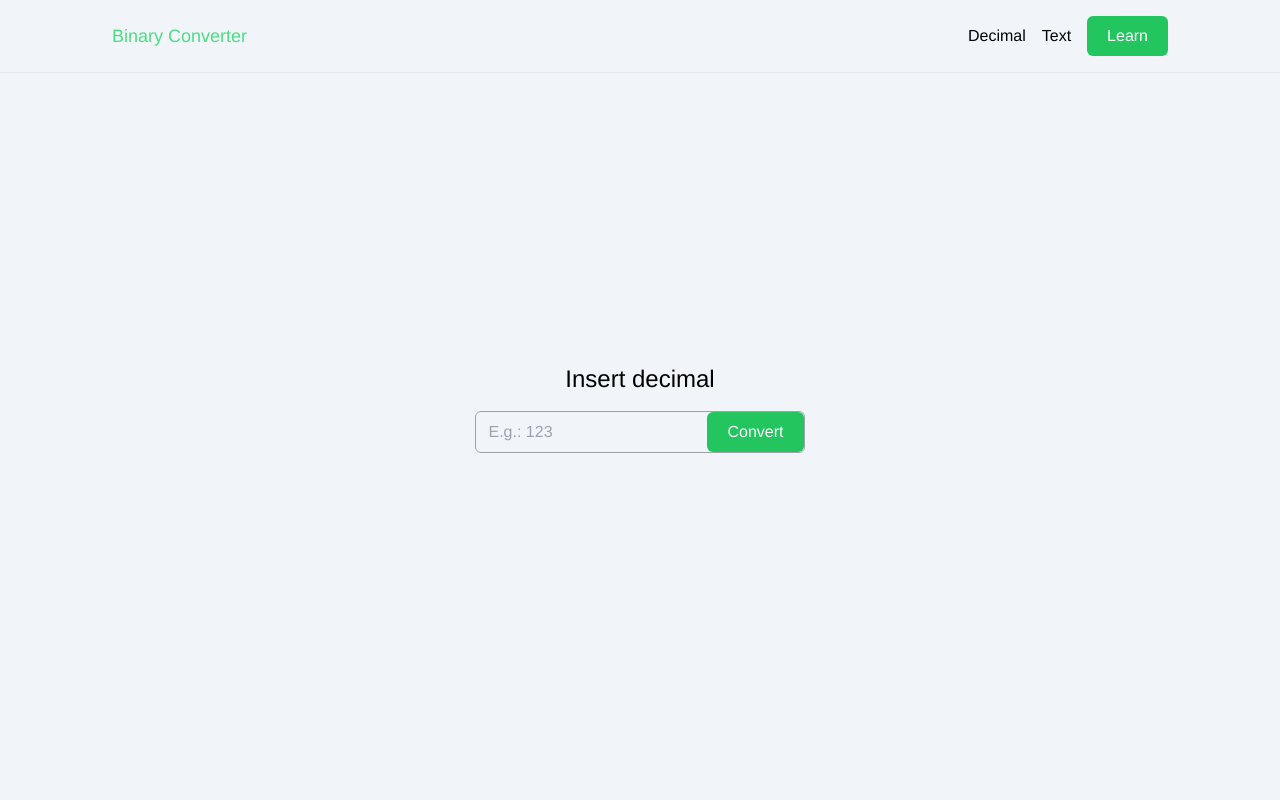
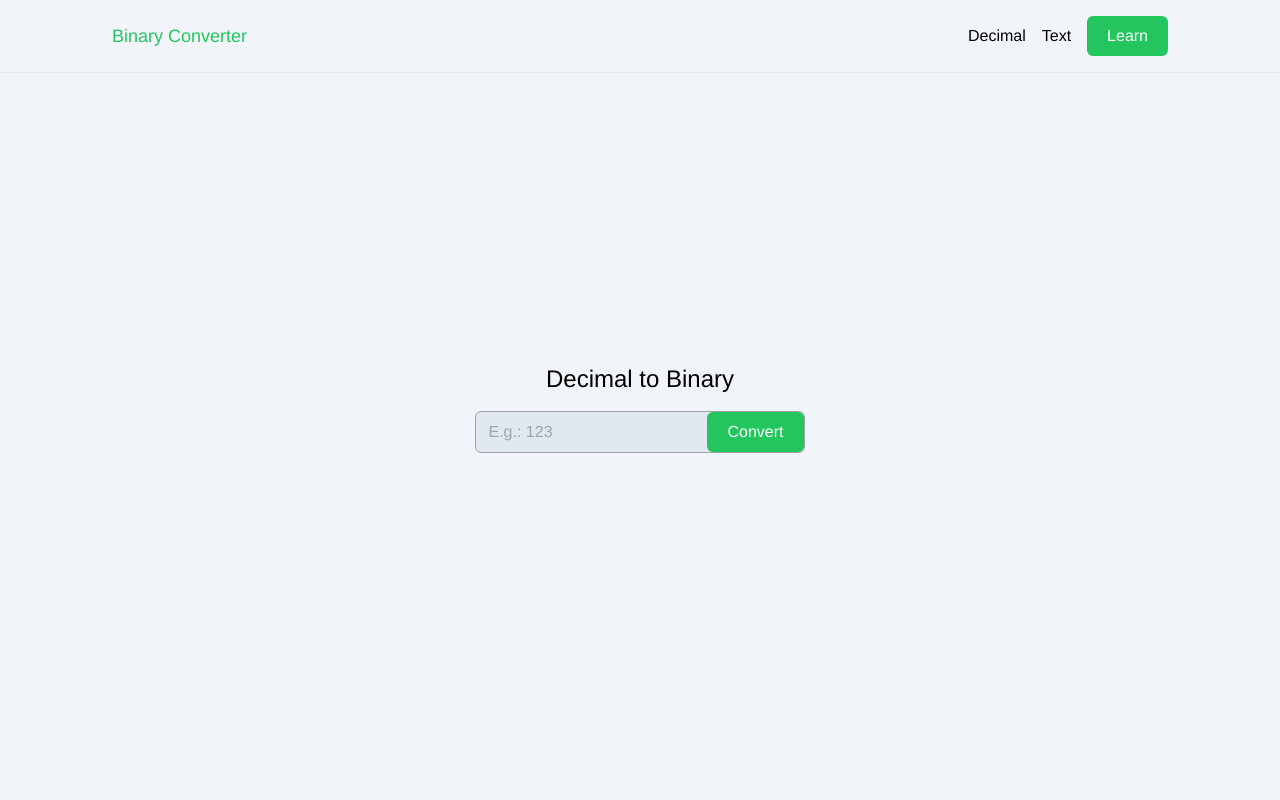
Before and after one commit to cammarb/binary-converter, a React (Create React App) app: page / in a window 1280 px wide. Shown: the top 800 px of the page. Built offline with nearby package versions, Linux system fonts and the light colour scheme.

Commit message:
add on page navigation

```diff
--- a/package.json
+++ b/package.json
@@ -9,6 +9,8 @@
     "@testing-library/user-event": "^13.5.0",
     "react": "^18.1.0",
     "react-dom": "^18.1.0",
+    "react-router-dom": "^6.3.0",
+    "react-router-hash-link": "^2.4.3",
     "react-scripts": "5.0.1",
     "web-vitals": "^2.1.4"
   },
--- a/src/App.js
+++ b/src/App.js
@@ -1,11 +1,15 @@
+import { BrowserRouter } from "react-router-dom";
 import { Forms } from "./components/Forms";
 import { Navbar } from "./components/Navbar";
 
 function App() {
   return (
     <>
-      <Navbar />
-      <Forms />
+      <BrowserRouter>
+        <Navbar />
+        <Forms title="Decimal to Binary" id="decimal" />
+        <Forms title="Text to Binary" id="text" />
+      </BrowserRouter>
     </>
   );
 }
--- a/src/components/Forms.jsx
+++ b/src/components/Forms.jsx
@@ -1,18 +1,18 @@
 import React from 'react'
 import { Button } from "./Button"
 
-export const Forms = () => {
+export const Forms = ({ title, id }) => {
     return (
-        <>
-            <div className="bg-slate-100 dark:bg-zinc-900 w-screen h-screen flex flex-col justify-center items-center">
-                <div className="text-2xl dark:text-zinc-300 m-4 font-medium">
-                    <h2>Insert decimal</h2>
+        <div className="bg-slate-100 dark:bg-zinc-900 w-screen h-screen flex flex-col justify-center items-center" id={id}>
+            <div className="text-2xl dark:text-zinc-300 m-4 font-medium">
+                <h2>{title}</h2>
+            </div>
+            <form>
+                <div className="border border-zinc-400 rounded-md bg-slate-200 dark:text-zinc-300 dark:bg-zinc-800">
+                    <input type="text" className='bg-transparent px-3 outline-none' placeholder='E.g.: 123' />
+                    <Button type="submit">Convert</Button>
                 </div>
-                <form className='dark:text-zinc-300 border border-zinc-400 rounded-md bg-slate-100 dark:bg-zinc-800'>
-                    <input type="text" className='bg-transparent mx-3 outline-none' placeholder='E.g.: 123' />
-                    <Button type="submit">Convert</Button>
-                </form>
-            </div>
-        </>
+            </form>
+        </div>
     )
 }
--- a/src/components/Navbar.jsx
+++ b/src/components/Navbar.jsx
@@ -2,20 +2,25 @@ import React from 'react'
 import { BeakerIcon } from '@heroicons/react/solid'
 import { MenuIcon } from '@heroicons/react/outline'
 import { Button } from "./Button"
+import { HashLink as Link } from 'react-router-hash-link'
 
 export const Navbar = () => {
     return (
         <div className="border-b bg-slate-100 dark:bg-zinc-900 dark:border-zinc-500 fixed top-0 w-screen" >
             <div className='py-4 lg:px-8 max-w-6xl mx-auto'>
                 <div className="relative flex items-center place-content-between mx-4 dark:text-zinc-300">
-                    <div className='flex items-center text-lg font-medium text-green-400'>
+                    <div className='flex items-center text-lg font-medium text-green-500 dark:text-green-400'>
                         <a href="/">
                             Binary Converter
                         </a>
                     </div>
                     <div className="justify-center items-center space-x-4 hidden lg:inline-flex">
-                        <a href="/decimal" className='hover:font-medium'>Decimal</a>
-                        <a href="/text" className='hover:font-medium'>Text</a>
+                        <Link to='#decimal' className='hover:font-medium' smooth>
+                            Decimal
+                        </Link>
+                        <Link to='#text' className='hover:font-medium' smooth>
+                            Text
+                        </Link>
                         <a href="/learn">
                             <Button>Learn</Button>
                         </a>
```
Also changed, not shown: 1 other file (tests, documents, lock files or other folders).
